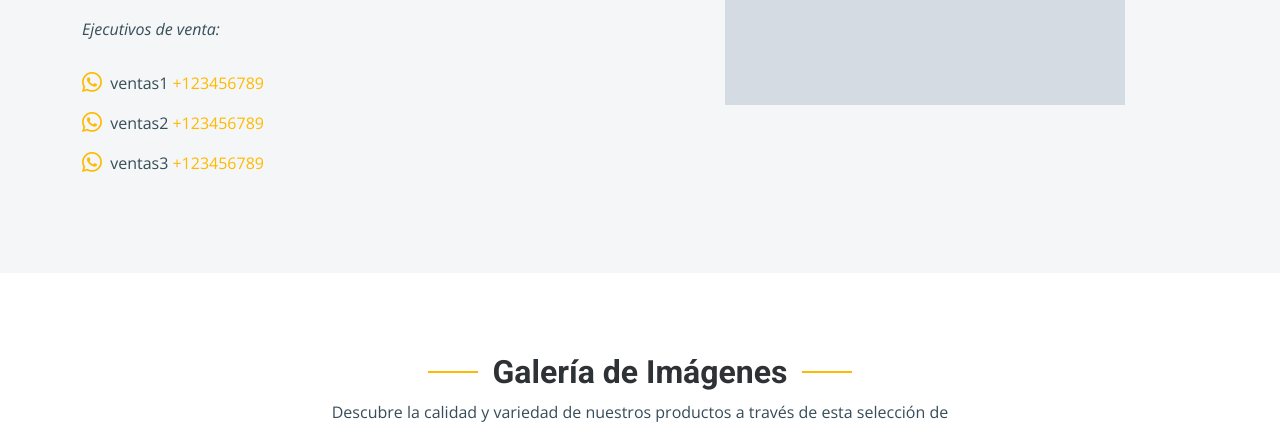
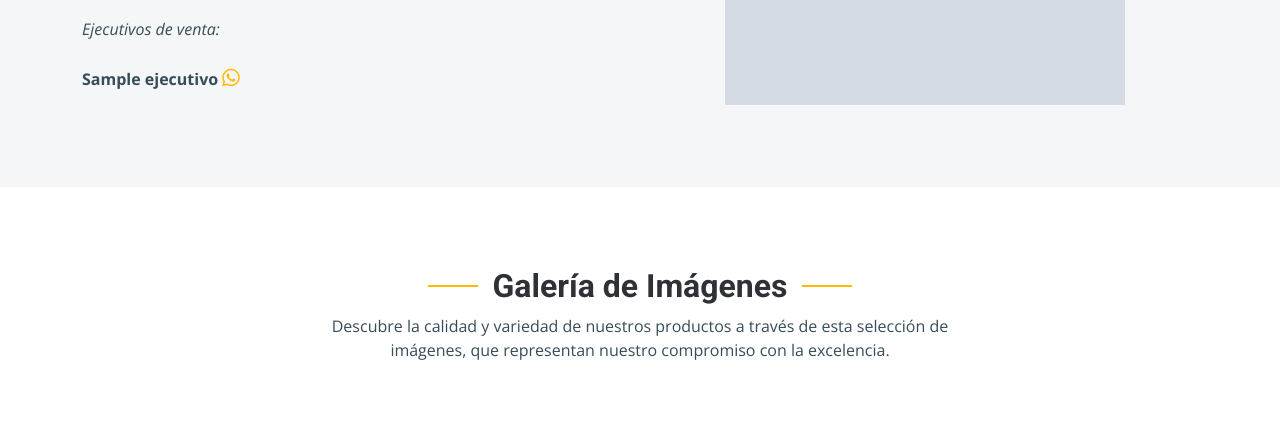
Before and after one commit to wfarelt/megapartes, a Django app: page / in a window 1280 px wide. Shown: the part 2354-2776 px from the top of the page. Run offline with Django 4.2, Linux system fonts and the light colour scheme; tables that the repository leaves empty hold one stand-in row (values such as "Sample post"); some libraries are stand-ins or nearby versions.

Commit message:
add ejecutivo number

```diff
--- a/page/templates/page/about.html
+++ b/page/templates/page/about.html
@@ -58,7 +58,7 @@
             <div class="col-lg-4 col-md-6 mb-4">
                 <img src="{{ ejecutivo.imagen.url }}" alt="{{ ejecutivo.nombre }}" class="rounded-circle img-fluid" style="width: 150px; height: 150px; object-fit: cover;">
                 <h4 class="mt-3" style="color: gray;">{{ ejecutivo.nombre}}</h4>
-                <a href="https://wa.me/{{ejecutivo.numero}}" target="_blank" class="btn btn-warning btn-sm mt-2" style="display: inline-flex; align-items: center;">
+                <a href="https://wa.me/+591{{ejecutivo.numero}}" target="_blank" class="btn btn-warning btn-sm mt-2" style="display: inline-flex; align-items: center;">
                     <i class="bi bi-whatsapp" style="font-size: 1.2rem; margin-right: 8px;"></i> Contactar
                 </a>
             </div>
--- a/page/templates/page/home.html
+++ b/page/templates/page/home.html
@@ -123,7 +123,6 @@
             </div>
         </div>
     </section>
-
     <!-- End Alt Services Section -->
 
     <!-- ======= Features Section ======= -->
@@ -166,9 +165,10 @@
                                         Ejecutivos de venta:
                                     </p>
                                     <ul>
-                                        <li><i class="bi bi-whatsapp"></i> ventas1 <a href="">+123456789</a></li>
-                                        <li><i class="bi bi-whatsapp"></i> ventas2 <a href="">+123456789</a></li>
-                                        <li><i class="bi bi-whatsapp"></i> ventas3 <a href="">+123456789</a></li>
+                                        {% for ejecutivo in sucursal.ejecutivos.all %}
+                                            <!-- Ejecutivo de ventas con link de whatsapp -->
+                                            <li><strong>{{ejecutivo.nombre}}</strong> <a href="https://wa.me/+591{{ejecutivo.telefono}}?text=Hola%20{{ejecutivo.nombre}},%20necesito%20información%20sobre%20los%20productos%20de%20MEGAPARTES%20SRL" target="_blank"><i class="fab fa-whatsapp"></i></a></li>
+                                        {% endfor %}
                                     </ul>
                                 </div>
                                 <div class="col-lg-6 order-1 order-lg-2 text-center" data-aos="fade-up" data-aos-delay="200">
```
